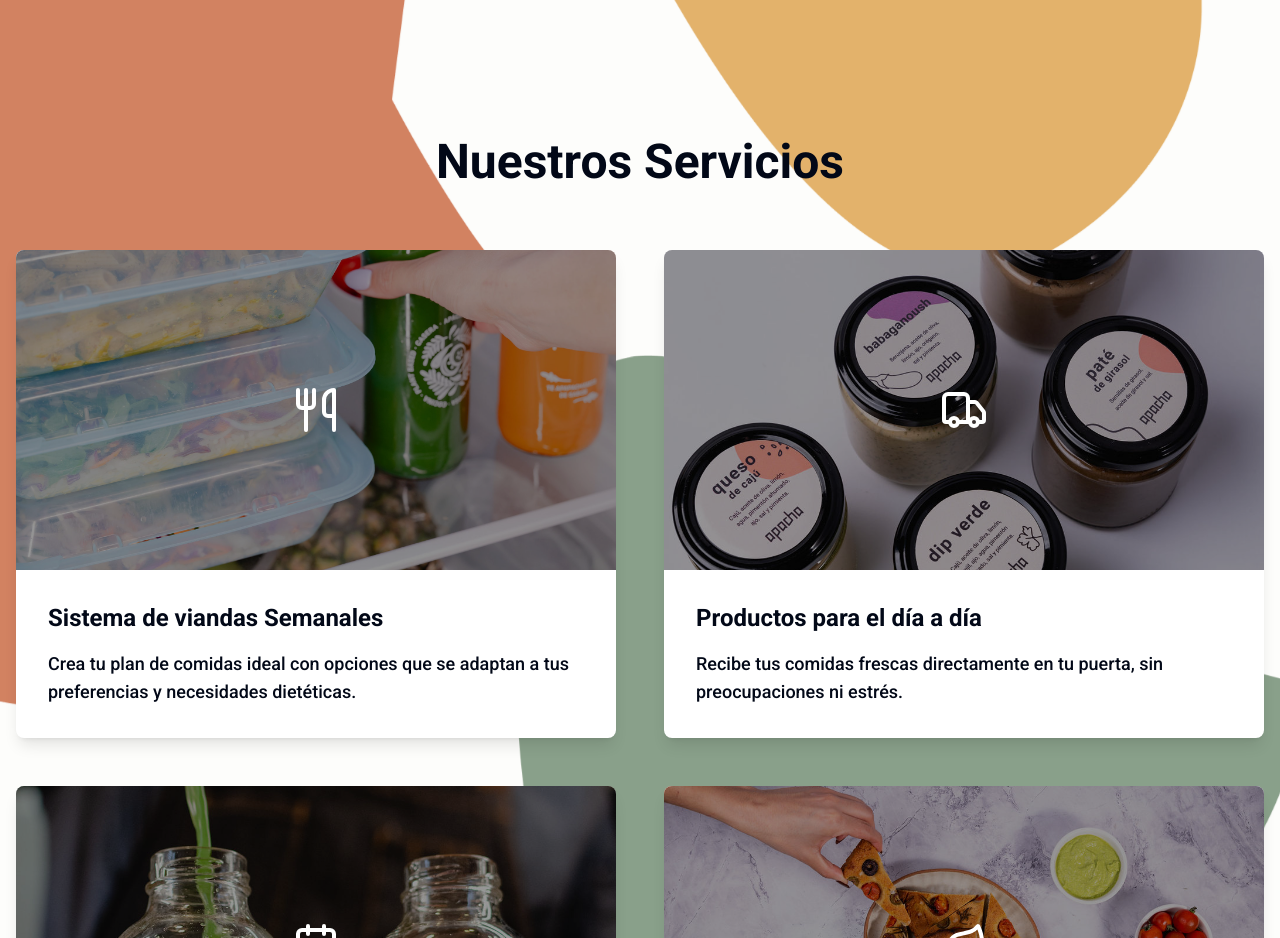
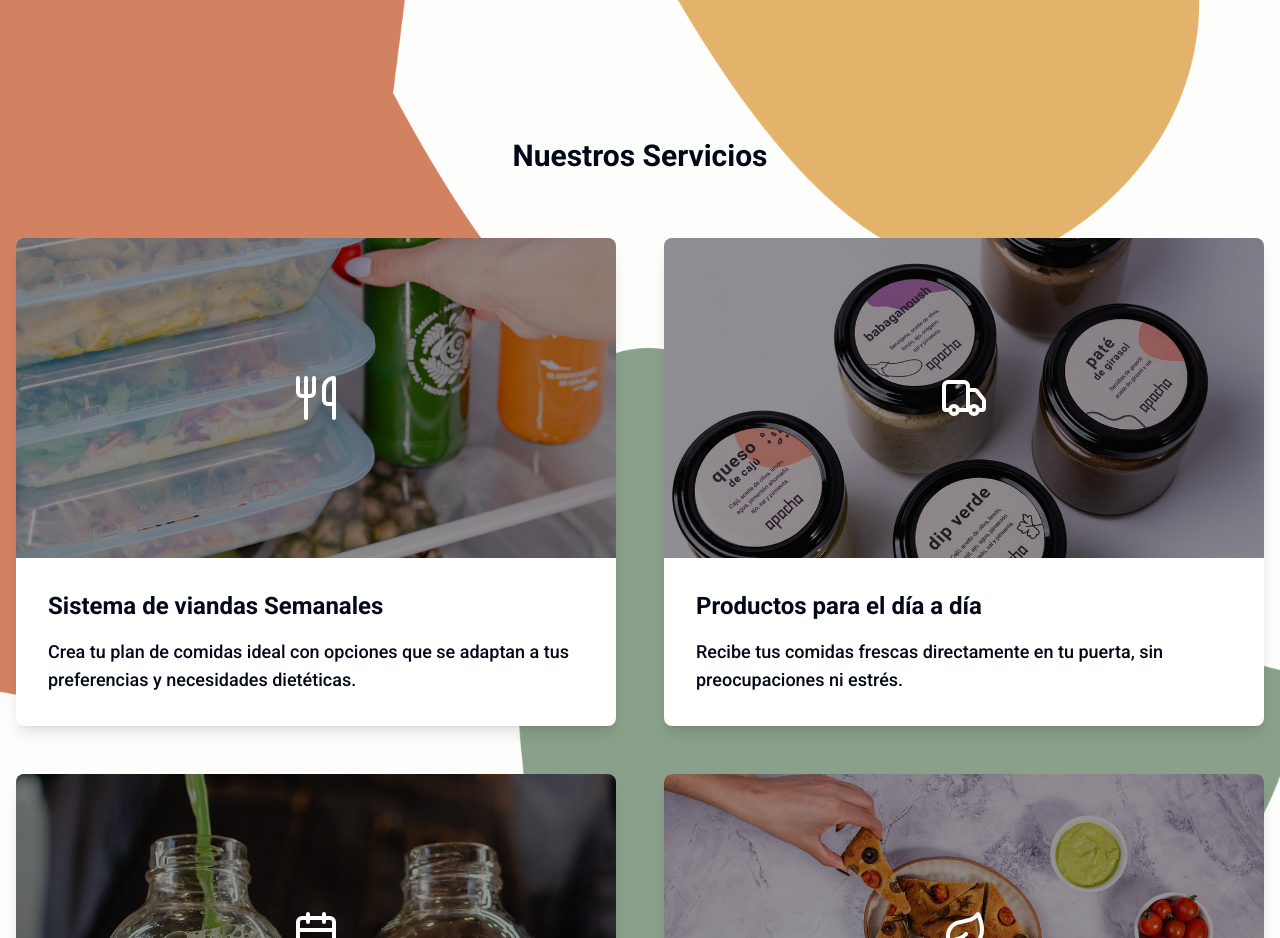
Before and after one commit to SF-Prog/apacha-store, a Next.js app: page / in a window 1280 px wide. Shown: the part 2220-3158 px from the top of the page. Built offline with nearby package versions, Linux system fonts and the light colour scheme.

Commit message:
update our services header sixe

```diff
--- a/app/components/sections/our-services/our-services.tsx
+++ b/app/components/sections/our-services/our-services.tsx
@@ -41,7 +41,7 @@
     <section className="py-24 bg-apacha-beige min-h-screen flex items-center">
       <div className="container mx-auto px-4">
         <motion.h2
-          className="text-5xl font-bold text-center mb-16 text-apacha-green"
+          className="text-3xl font-bold text-center mb-16 text-apacha-green"
           initial={{ opacity: 0, y: -20 }}
           animate={{ opacity: 1, y: 0 }}
           transition={{ duration: 0.5 }}
```
